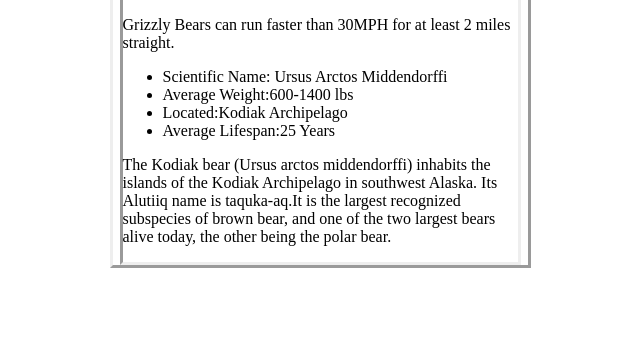
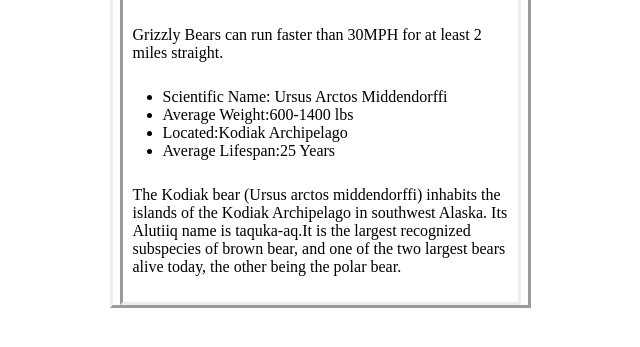
Before and after one commit to theminshew/grow_with_google, a plain HTML site: page fend-animal-trading-cards-master/card.html in a window 1280 px wide. Shown: the part 91-438 px from the top of the page, without its empty margins (320-960 px from the left). Drawn offline with Linux system fonts and the light colour scheme.

```diff
--- a/fend-animal-trading-cards-master/styles.css
+++ b/fend-animal-trading-cards-master/styles.css
@@ -1,15 +1,24 @@
 /* add your CSS here */
 
-.box1{
+.box1{;
 max-width: 415px;
 border: outset;
 align-content: center;
 margin:auto;
 }
 
+
+.box1 p{
+  padding:10px;
+}
+
 .box2{
 border: inset;
 width: 395px;
 margin: auto;
-padding;5px;
+padding; 5px;
 }
+
+.box2 p{
+padding: 10px;
+}
```
